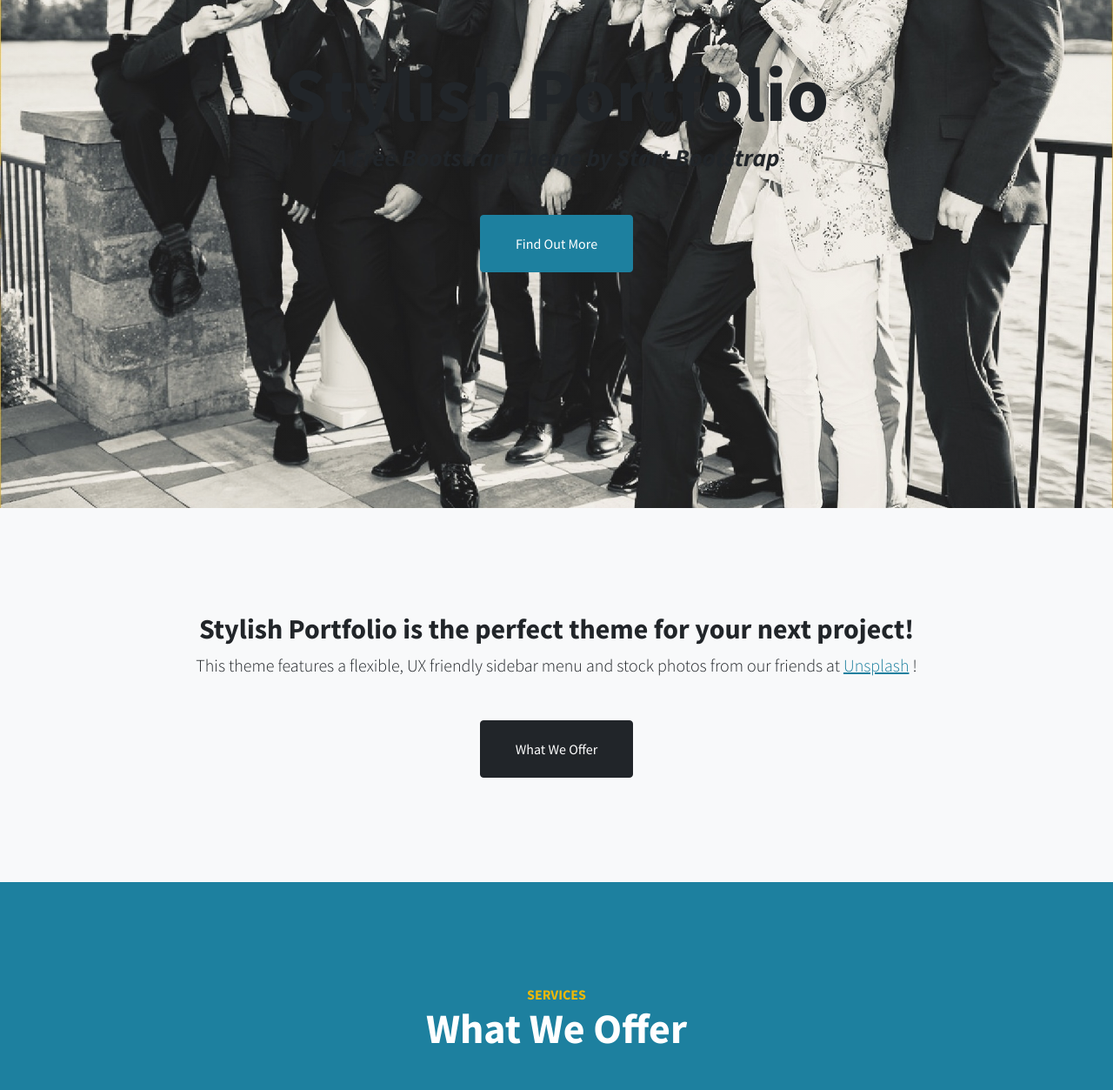
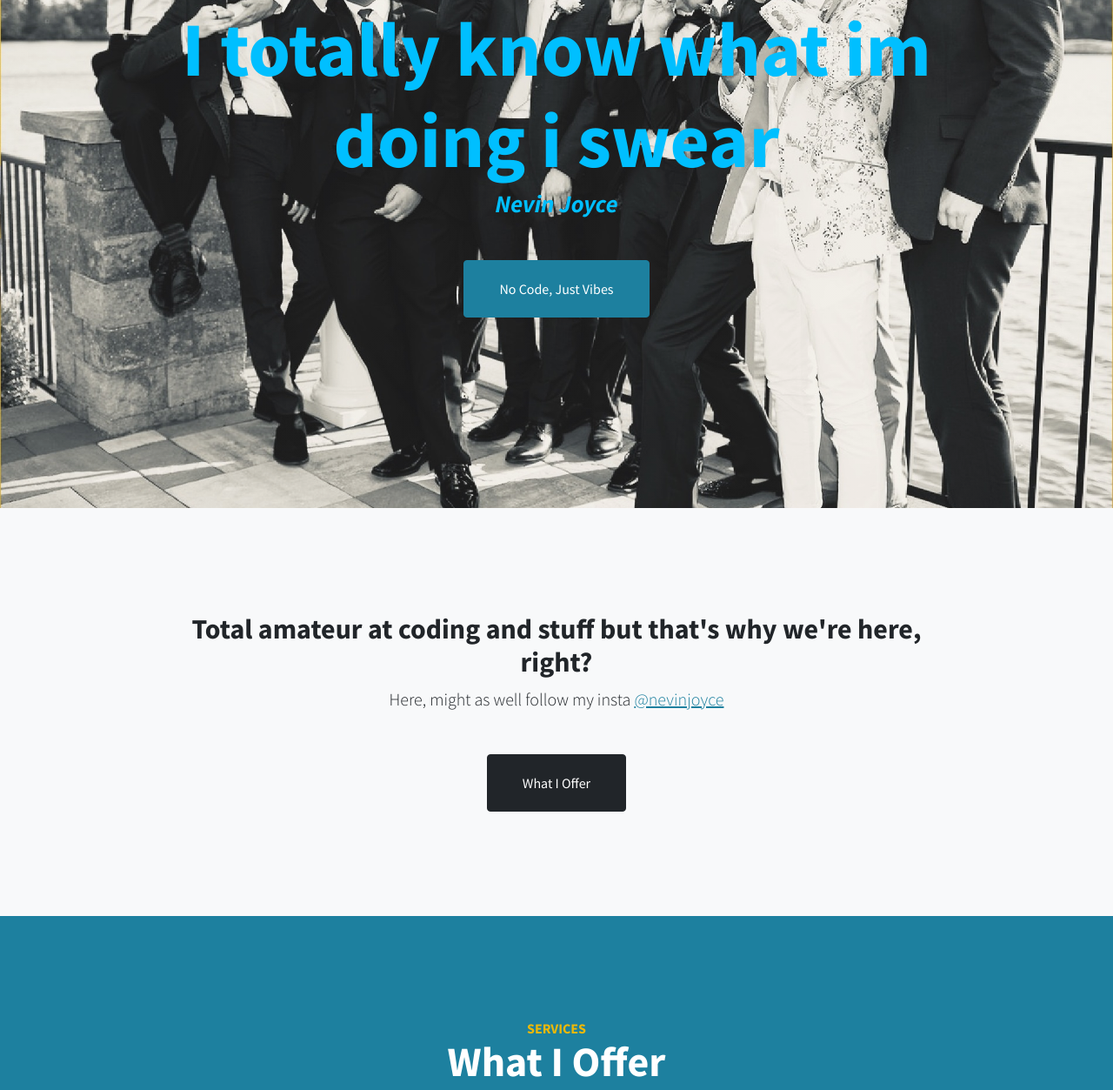
Before and after one commit to nevinjoyce/nevinjoyce.github.io, a plain HTML site: page index.html in a window 1280 px wide. Shown: the part 216-1469 px from the top of the page at 87% size. Drawn offline with nearby package versions, Linux system fonts and the light colour scheme.

Commit message:
Commit Three

```diff
--- a/index.html
+++ b/index.html
@@ -33,9 +33,9 @@
         <!-- Header-->
         <header class="masthead d-flex align-items-center">
             <div class="container px-4 px-lg-5 text-center">
-                <h1 class="mb-1">Stylish Portfolio</h1>
-                <h3 class="mb-5"><em>A Free Bootstrap Theme by Start Bootstrap</em></h3>
-                <a class="btn btn-primary btn-xl" href="#about">Find Out More</a>
+                <h1 style=color:deepskyblue class="mb-1">I totally know what im doing i swear </h1>
+                <h3 style=color:deepskyblue class="mb-5"><em>Nevin Joyce</em></h3>
+                <a class="btn btn-primary btn-xl" href="https://open.spotify.com/playlist/2I4YWgawfuHTzrbPFXwITr?si=f418c60587c840d2">No Code, Just Vibes</a>
             </div>
         </header>
         <!-- About-->
@@ -43,13 +43,13 @@
             <div class="container px-4 px-lg-5 text-center">
                 <div class="row gx-4 gx-lg-5 justify-content-center">
                     <div class="col-lg-10">
-                        <h2>Stylish Portfolio is the perfect theme for your next project!</h2>
+                        <h2>Total amateur at coding and stuff but that's why we're here, right?</h2>
                         <p class="lead mb-5">
-                            This theme features a flexible, UX friendly sidebar menu and stock photos from our friends at
-                            <a href="https://unsplash.com/">Unsplash</a>
-                            !
+                            Here, might as well follow my insta
+                            <a href="https://instagram.com/nevinjoyce/">@nevinjoyce</a>
+
                         </p>
-                        <a class="btn btn-dark btn-xl" href="#services">What We Offer</a>
+                        <a class="btn btn-dark btn-xl" href="#services">What I Offer</a>
                     </div>
                 </div>
             </div>
@@ -59,7 +59,7 @@
             <div class="container px-4 px-lg-5">
                 <div class="content-section-heading">
                     <h3 class="text-secondary mb-0">Services</h3>
-                    <h2 class="mb-5">What We Offer</h2>
+                    <h2 class="mb-5">What I Offer</h2>
                 </div>
                 <div class="row gx-4 gx-lg-5">
                     <div class="col-lg-3 col-md-6 mb-5 mb-lg-0">
```
Also changed, not shown: favicon.ico (added), img/bg-masthead.jpg (added), img/portfolio-1.jpg (added), img/portfolio-2.jpg (added), img/portfolio-3.jpg (added), img/portfolio-4.jpg (added), 1 other file.
